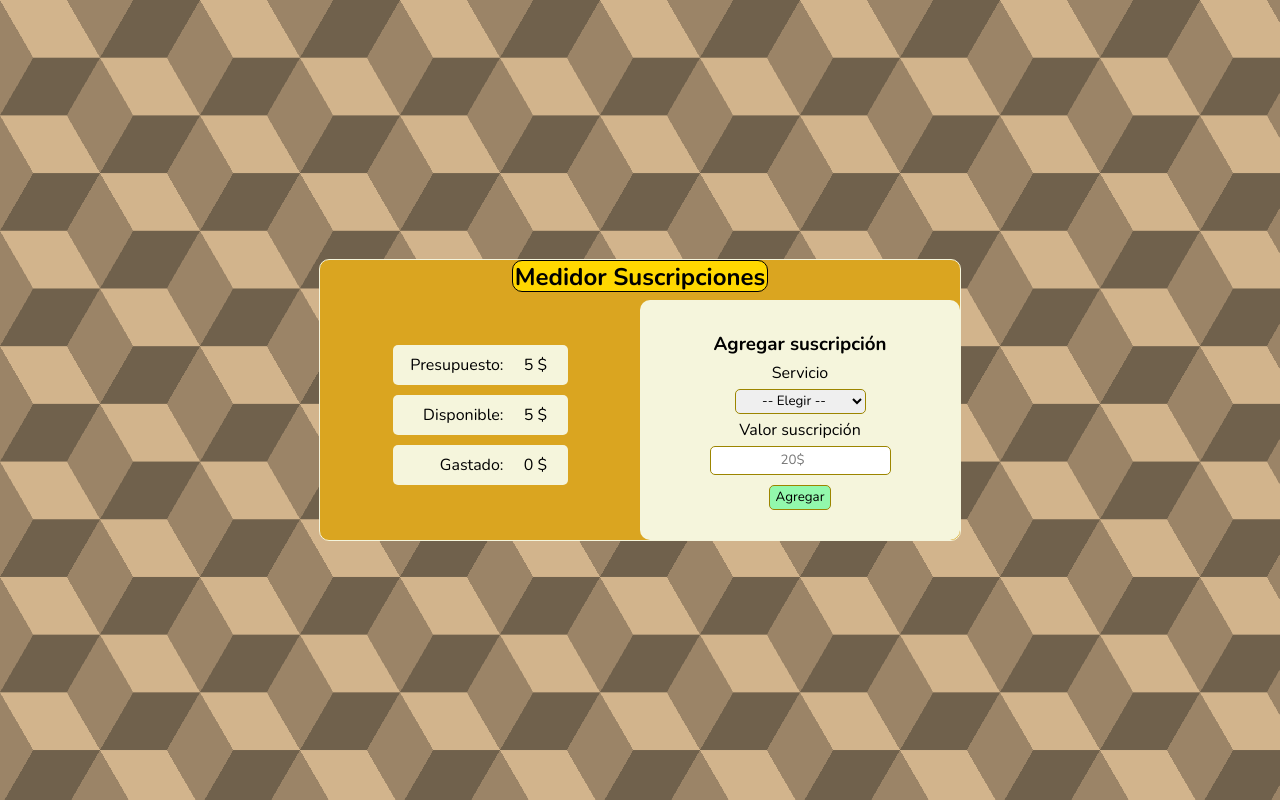
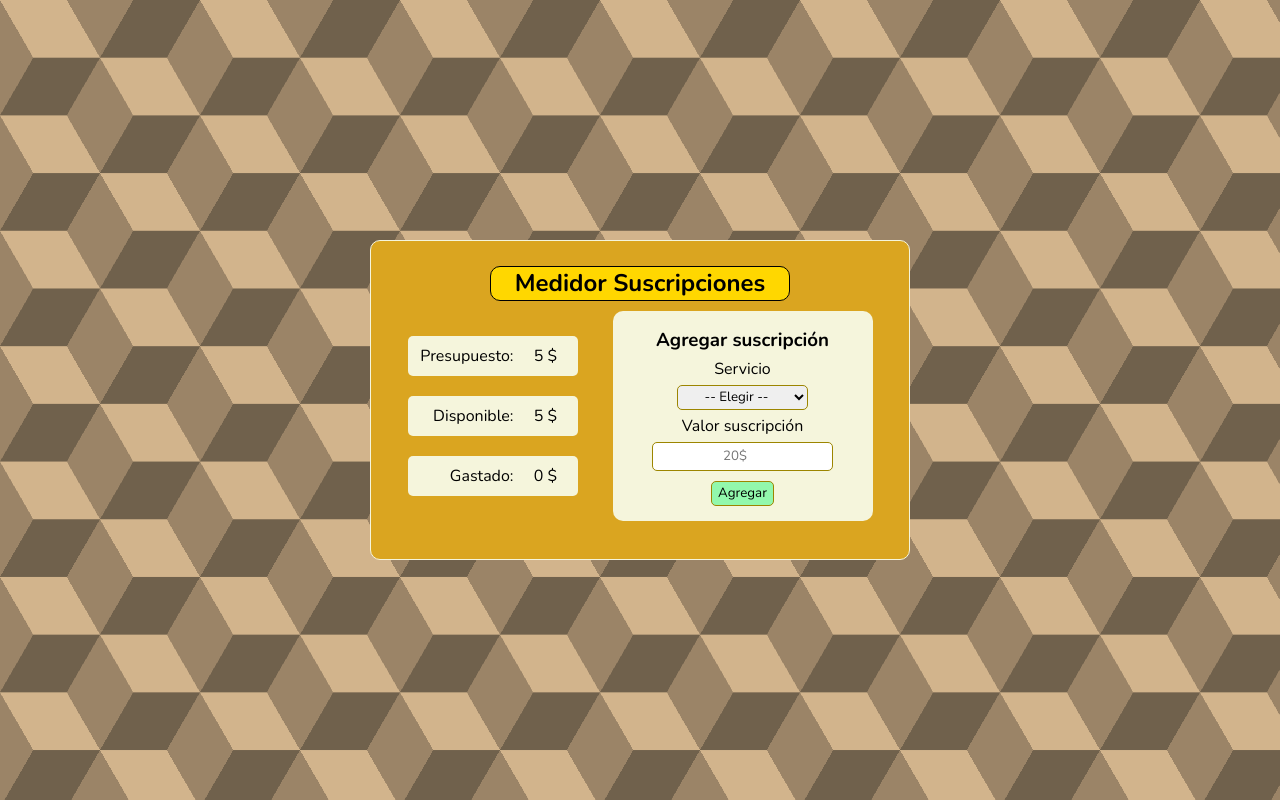
Before and after one commit to Wilfer-Suarez/proyecto4, a React (Vite) app: page / in a window 1280 px wide. Both pictures are taken after typing "5" into the empty fields and a click on the button "Agregar". Built offline with nearby package versions, Linux system fonts and the light colour scheme.

Commit message:
Se agrego animacion en el width height con el const cajaStyle no utilizar min max en width height

```diff
--- a/src/App.css
+++ b/src/App.css
@@ -4,10 +4,12 @@ body {
     display: flex;
     justify-content: center;
     align-items: center;
+    max-width: 100vw;
     min-height: 100vh;
     margin: 0;
-    padding: 0;
+    padding: 10px;
     font-family: "Nunito", sans-serif;
+    box-sizing: border-box;
 
     --s: 200px;
     /* control the size */
@@ -37,29 +39,32 @@ div.cajaPrincipal {
     flex-direction: column;
     /* justify-content: center; */
     align-items: center;
-    /* box-sizing: border-box; */
-    width: 25vw;
-    height: 35vh;
-    /* margin: 50px 0; */
-    /* padding: 40px; */
+    /* tamaño que es 340px y 300px*/
+    width: 300px;
+    height: 300px;
+    padding-top: 25px;
+    padding-bottom: 10px;
+    padding-left: 10px;
+    padding-right: 10px;
     background-color: #DAA520;
     border: 1px solid beige;
+    box-sizing: border-box;
     border-radius: 10px;
     overflow: hidden;
-    transition: width 0.3s ease;
+    transition: width 0.3s ease, height 0.3s ease;
 
     nav.caja1 {
         /* display: flex;
-        justify-content: center;
-        align-items: center;
-        box-sizing: border-box; */
-        width: 20vw;
-        height: 4vh;
-        margin: 0 0 1vh 0;
+            justify-content: center;
+            align-items: center; */
+        width: 300px;
+        height: 35px;
         background-color: gold;
         border: 1px solid #000;
         border-radius: 10px;
         box-sizing: border-box;
+        padding: 0px 0px;
+        margin: 0px 0px 10px 0px;
 
         h1 {
             margin: 0;
@@ -69,18 +74,18 @@ div.cajaPrincipal {
 
     div.agregarPresupuesto {
         /* display: flex;
-        justify-content: center;
-        align-items: center; */
-        width: 25vw;
-        height: 30vh;
+            justify-content: center;
+            align-items: center; */
+        width: 300px;
+        height: 217px;
 
         form.agregarPresupuesto1 {
             display: flex;
             flex-direction: column;
             justify-content: center;
             align-items: center;
-            width: 25vw;
-            height: 30vh;
+            width: 300px;
+            height: 217px;
             background-color: beige;
             border-radius: 10px;
 
@@ -128,17 +133,18 @@ div.cajaPrincipal {
         justify-content: space-around;
         align-items: center;
         box-sizing: border-box;
-        width: 50vw;
-        height: 30vh;
+        width: 500px;
+        height: 210px;
 
+        /* presupuesto,disponible,gastado */
         div.caja21 {
             display: flex;
             flex-direction: column;
             justify-content: center;
             align-items: center;
-            width: 25vw;
-            height: 30vh;
-            /* padding: 0px 50px 0px 0px; */
+            width: 170px;
+            height: 150px;
+            /* padding: 5px 0px 5px 0px; */
 
             div.presupuesto {
                 display: flex;
@@ -146,8 +152,8 @@ div.cajaPrincipal {
                 align-items: center;
                 width: 170px;
                 height: 40px;
-                margin-bottom: 10px;
-                padding: 0px 0px 0px 5px;
+                margin: 10px 0px;
+                /* padding: 0px 0px 0px 5px; */
                 background-color: beige;
                 border-radius: 5px;
 
@@ -167,8 +173,8 @@ div.cajaPrincipal {
             flex-direction: column;
             justify-content: center;
             align-items: center;
-            width: 25vw;
-            height: 30vh;
+            width: 260px;
+            height: 210px;
             background-color: beige;
             border-radius: 10px;
 
@@ -224,38 +230,40 @@ div.cajaPrincipal {
         display: flex;
         justify-content: center;
         align-items: center;
-        width: 100px;
-        height: 60px;
+        width: 300px;
+        height: 30px;
+        margin-top: 10px;
 
         h3 {
-            width: 150px;
-            height: 27px;
+            width: 170px;
+            height: 30px;
             margin: 0;
             background-color: rgb(255, 217, 0);
             border: 1px solid #000;
             border-radius: 10px;
             text-align: center;
+            box-sizing: border-box;
         }
     }
 
     footer.caja4 {
         display: flex;
         flex-direction: column;
-        justify-content: center;
+        /* justify-content: center; */
         align-items: center;
-        width: 100px;
-        height: 80px;
+        width: 500px;
+        height: 90px;
 
         div.caja41 {
             justify-items: center;
             display: grid;
             grid-template-columns: 1fr 1fr 1fr;
             box-sizing: border-box;
-            width: 70vw;
+            width: 500px;
             height: 80px;
-            margin-bottom: 10px;
             background-color: beige;
             border-radius: 10px;
+            margin: 10px 0px 0px 0px;
 
             img {
                 box-sizing: border-box;
--- a/src/App.jsx
+++ b/src/App.jsx
@@ -16,9 +16,13 @@ function App() {
     const nuevaLista = suscripcionCompleta.filter(rey => rey.id != id);
     setSuscripcionCompleta(nuevaLista);
   }
-
+// recordar solo usar px o rem y aca se actualiza los valores osea no importa lo que tenga en css
+// se activar cuando se activa la funcion mostrar y se activa cada vez que se agrega suscripcionCompleta.length
   const cajaStyle = {
-    width: mostrar ? '50vw' : '25vw',
+    width: mostrar ? '540px' : '340px',
+    height: `${320 + suscripcionCompleta.length * 90}px`,
+    paddingTop: suscripcionCompleta.length > 0 ? '10px' : '25px',
+    // El > 0 verifica si el arreglo tiene elementos o cambios en el id
   };
   const mostrarPresupuesto = mostrar
     ? <Suscripciones
@@ -44,6 +48,7 @@ function App() {
   return (
     <>
         <div className="cajaPrincipal" style={cajaStyle}>
+        {/* <div className="cajaPrincipal" > */}
           <nav className="caja1">
             <h1>Medidor Suscripciones</h1>
           </nav>
--- a/src/components/listaSuscripciones.jsx
+++ b/src/components/listaSuscripciones.jsx
@@ -24,7 +24,6 @@ export default function ListaSuscripciones({ suscripcionCompleta, eliminarSuscri
                         </div>
                     );
                 })}
-
             </footer>
         </>
     )
```
Lines whose indentation alone changed are shown as unchanged.
